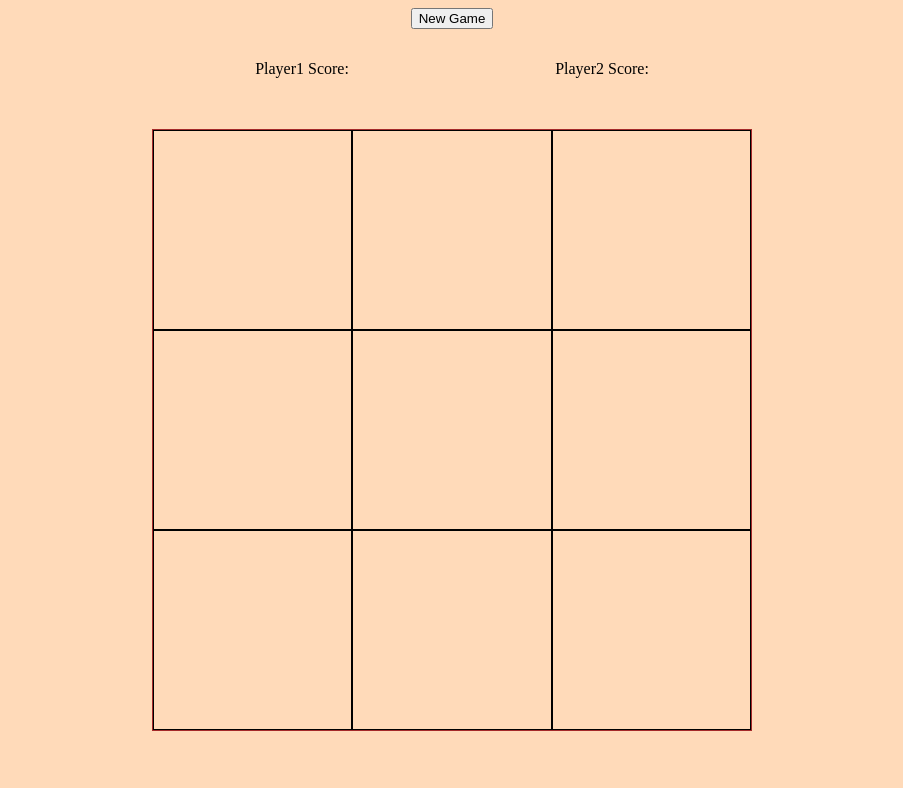
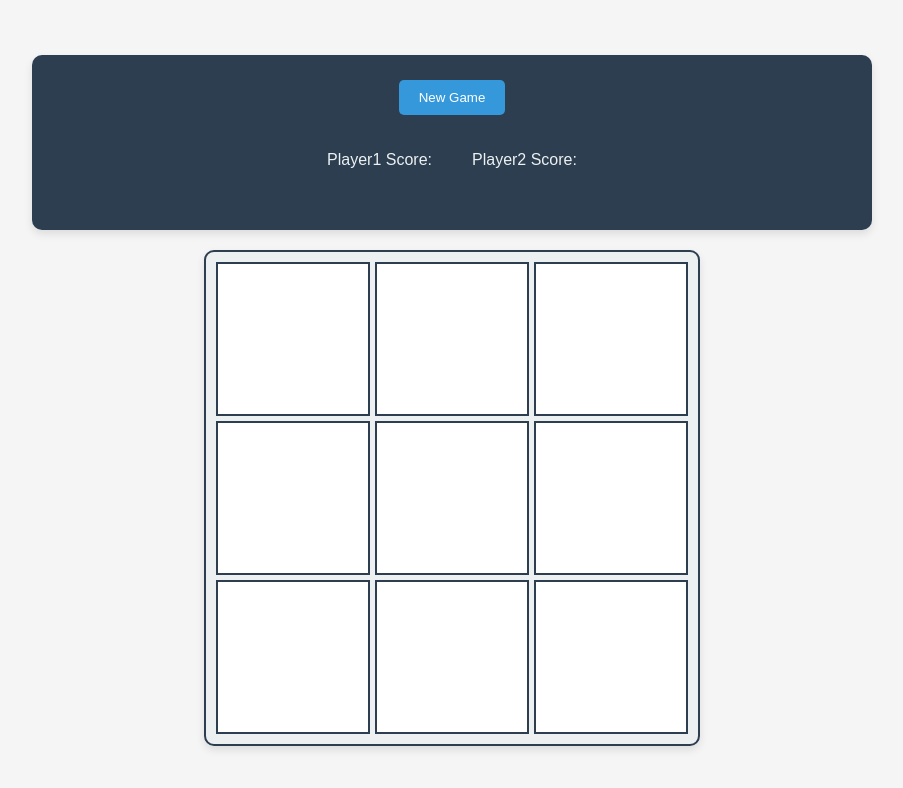
Before and after one commit to BlueInside/ticTacToe, a plain HTML site: page index.html in a window 1280 px wide. Both pictures are taken after a click on the button "New Game". Shown: the whole page, without its empty margins (188-1091 px from the left). Drawn offline with Linux system fonts and the light colour scheme.

Commit message:
style it

```diff
--- a/index.html
+++ b/index.html
@@ -11,12 +11,11 @@
     <header class="menu">
       <div class="start-button">
         <button class="start-game-btn">New Game</button>
-
         <button class="next-round hidden">Next Round</button>
       </div>
       <div class="score-table">
-        <p class="player1-score">Player1 Score:</p>
-        <p class="player2-score">Player2 Score:</p>
+        <p class="player1-score">Player 1 Score: 0</p>
+        <p class="player2-score">Player 2 Score: 0</p>
       </div>
       <div class="display"></div>
     </header>
--- a/style.css
+++ b/style.css
@@ -1,46 +1,95 @@
 body {
-  background-color: peachpuff;
+  background-color: #f5f5f5;
+  font-family: Arial, sans-serif;
+  display: flex;
+  flex-direction: column;
+  align-items: center;
+  justify-content: center;
+  height: 100vh;
+  margin: 0;
 }
+
 .menu {
   display: grid;
   grid-template-columns: 1fr;
   gap: 15px;
   margin-bottom: 20px;
   justify-items: center;
+  background-color: #2c3e50;
+  padding: 20px;
+  border-radius: 10px;
+  box-shadow: 0 4px 8px rgba(0, 0, 0, 0.1);
+  color: #ecf0f1;
+  width: 80%;
+  max-width: 800px;
 }
+
 .score-table {
   display: grid;
-  grid-template-columns: 300px 300px;
+  gap: 40px;
+  grid-template-columns: 1fr 1fr;
   justify-items: center;
 }
 
-/* .start-button {
-} */
+.start-button button {
+  background-color: #3498db;
+  border: none;
+  color: #fff;
+  padding: 10px 20px;
+  margin: 5px;
+  border-radius: 5px;
+  cursor: pointer;
+  transition: background-color 0.3s;
+}
+
+.start-button button:hover {
+  background-color: #2980b9;
+}
+
 .display {
-  color: #2a8d89;
-  font-size: 28px;
+  color: #e74c3c;
+  font-size: 24px;
+  font-weight: bold;
+  margin-top: 10px;
 }
+
 .wrapper {
-  display: grid;
-  grid-template-columns: 600px;
-  grid-template-rows: 1fr;
+  display: flex;
   justify-content: center;
+  width: 80%;
+  max-width: 800px;
 }
+
 .game-board {
-  border: 1px brown solid;
+  border: 2px solid #2c3e50;
   display: grid;
   grid-template-columns: repeat(3, 1fr);
   grid-template-rows: repeat(3, 1fr);
+  gap: 5px;
+  background-color: #ecf0f1;
+  padding: 10px;
+  border-radius: 10px;
+  box-shadow: 0 4px 8px rgba(0, 0, 0, 0.1);
 }
 
 .square {
   display: flex;
   align-items: center;
   justify-content: center;
-  border: 1px black solid;
-  height: 200px;
-  box-sizing: border-box;
+  border: 2px solid #2c3e50;
+  height: 150px;
+  width: 150px;
+  background-color: #fff;
+  font-size: 48px;
+  font-weight: bold;
+  cursor: pointer;
+  transition: background-color 0.3s;
 }
+
+.square:hover {
+  background-color: #bdc3c7;
+}
+
 .hidden {
   display: none;
 }
```
